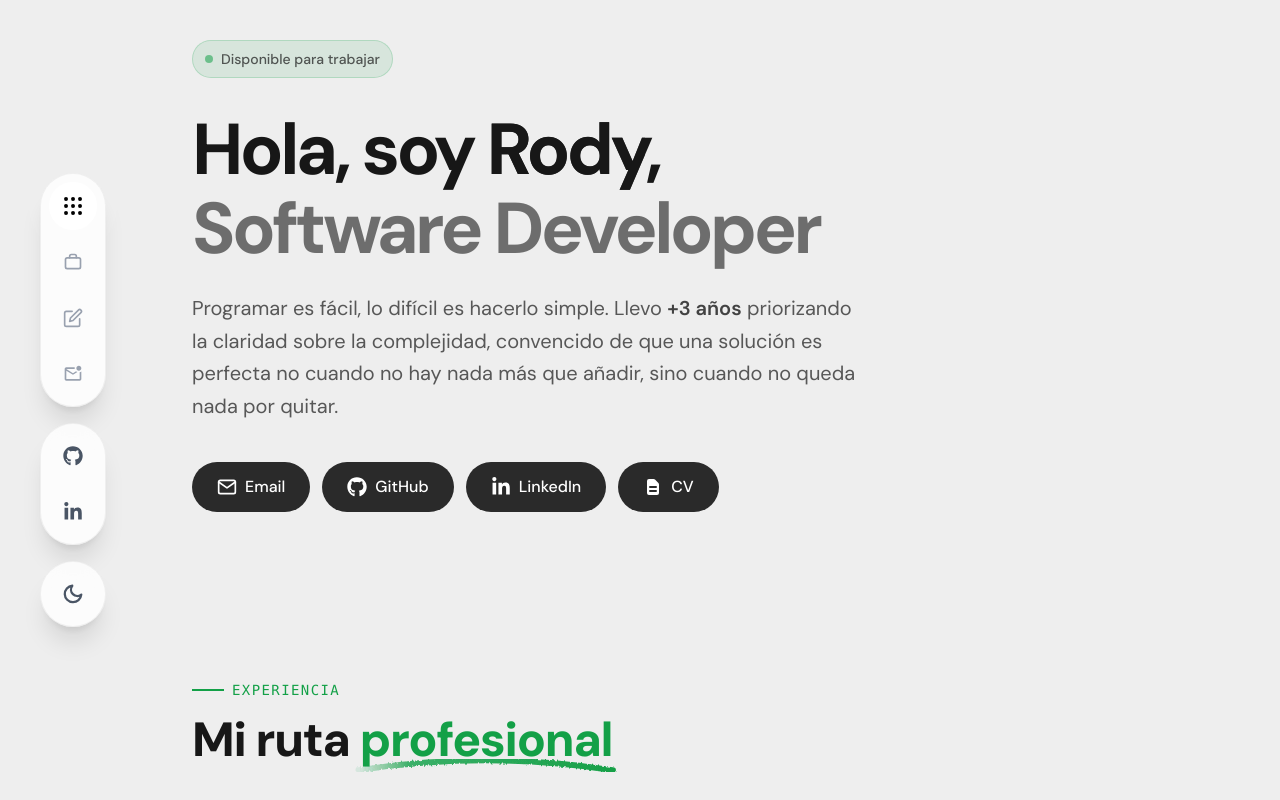
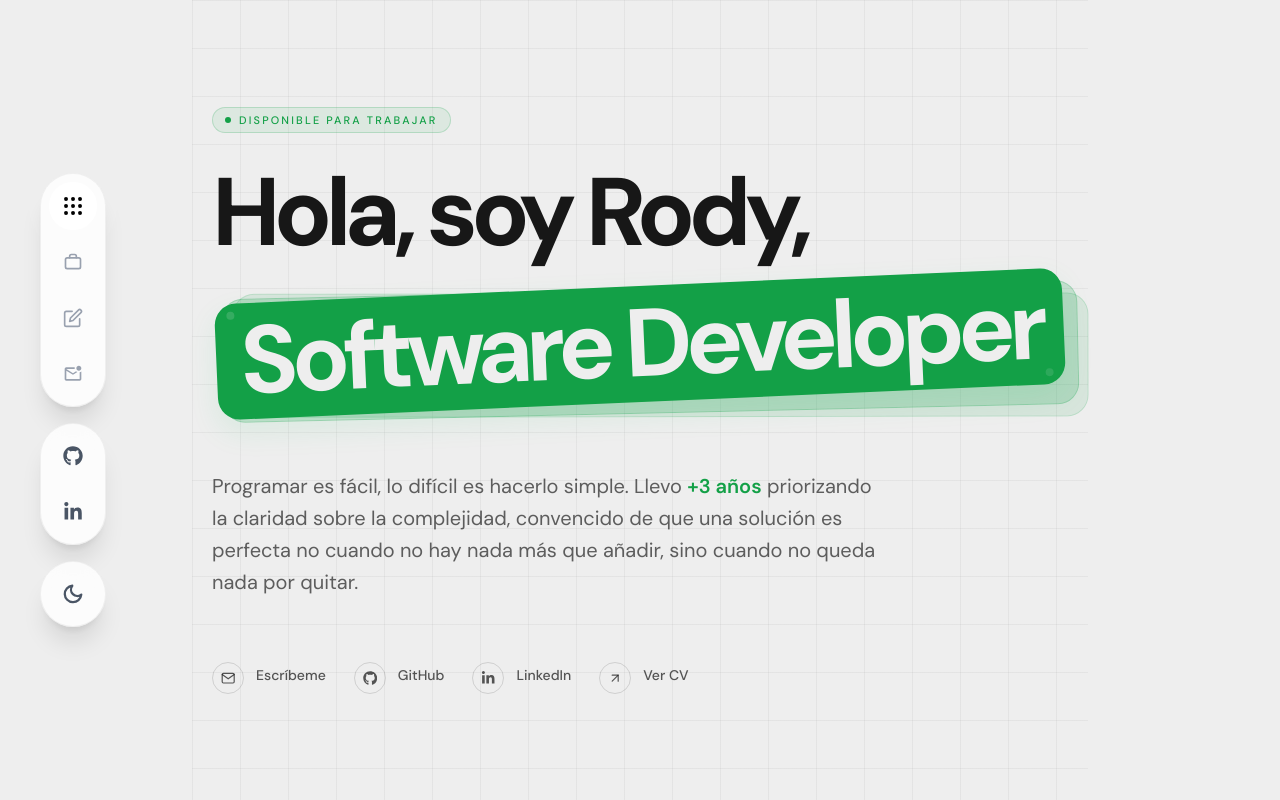
Before and after one commit to rody-huancas/dev-portfolio, a Next.js app: page / in a window 1280 px wide. Shown: the top 800 px of the page. Built offline with nearby package versions, Linux system fonts and the light colour scheme.

Commit message:
feat(hero): redesign landing hero presentation

```diff
--- a/src/components/HeroSection/index.tsx
+++ b/src/components/HeroSection/index.tsx
@@ -1,92 +1,150 @@
-import LinkButton from "../LinkButton";
 import ExperienceSection from "../ExperienceSection";
-import { FiMail } from "react-icons/fi";
-import { HiDocumentText } from "react-icons/hi";
 import { FaGithub, FaLinkedinIn } from "react-icons/fa";
+import { FiArrowUpRight, FiMail } from "react-icons/fi";
 
 const HeroSection = () => {
   return (
     <section
       id="hero"
-      className="min-h-screen flex flex-col justify-center gap-10 pt-20 md:pt-10"
+      className="flex flex-col gap-20"
       aria-label="Sección de presentación"
     >
-      <div className="w-full">
+      <div className="relative flex min-h-screen flex-col justify-center">
         <div
-          className="inline-flex items-center gap-2 mb-8 px-3 py-2 rounded-full bg-status/10 border border-status/20"
-          role="status"
-          aria-live="polite"
-        >
-          <div
-            className="w-2 h-2 rounded-full bg-status animate-pulse shadow-lg shadow-status/50"
+          className="pointer-events-none absolute inset-0 opacity-60 dark:opacity-20"
+          aria-hidden="true"
+          style={{
+            backgroundImage: [
+              "linear-gradient(to right, rgba(23,23,23,0.08) 1px, transparent 1px)",
+              "linear-gradient(to bottom, rgba(23,23,23,0.08) 1px, transparent 1px)",
+            ].join(", "),
+            backgroundSize: "48px 48px",
+          }}
+        />
+
+        <div className="relative z-10 w-full max-w-5xl space-y-16 lg:px-5">
+          <div className="mb-4 inline-flex items-center gap-2 rounded-full border border-status/20 bg-status/8 px-3 py-1 text-[0.68rem] font-medium uppercase tracking-[0.2em] text-status">
+            <span
+              className="h-1.5 w-1.5 rounded-full bg-status"
               aria-hidden="true"
             />
-          <span className="text-background/70 dark:text-foreground/90 text-sm font-medium">
-            Disponible para trabajar
-          </span>
+            <span>Disponible para trabajar</span>
           </div>
 
-        <h1 className="text-4xl sm:text-5xl md:text-6xl lg:text-7xl font-bold mb-6 leading-[1.1] tracking-tighter">
-          Hola, soy{" "}
-          <span className="text-background dark:text-foreground bg-linear-to-r from-background to-background/80 dark:from-foreground dark:to-foreground/80 bg-clip-text">
-            Rody
+          <h1 className="mt-5 max-w-4xl space-y-5 text-[2.85rem] font-bold leading-[0.94] tracking-[-0.07em] text-background dark:text-foreground sm:space-y-6 sm:text-[4.2rem] sm:leading-[0.92] md:text-[5.2rem] lg:text-[6rem]">
+            <span className="block">Hola, soy Rody,</span>
+
+            <span className="mt-3 block md:mt-4">
+              <span className="relative inline-flex max-w-full -rotate-[2.5deg] px-1 py-1">
+                <span
+                  className="absolute inset-0 translate-x-3 translate-y-2 rotate-[2.4deg] rounded-2xl border border-status/14 bg-status/10 sm:translate-x-4 sm:translate-y-2.5 sm:rounded-[1.2rem] md:translate-x-5 md:translate-y-3 md:rounded-[1.35rem]"
+                  aria-hidden="true"
+                />
+                <span
+                  className="absolute inset-0 translate-x-1.5 translate-y-1 rotate-[1.2deg] rounded-2xl border border-status/20 bg-status/18 sm:translate-x-2 sm:translate-y-1.5 sm:rounded-[1.2rem] md:translate-x-2.5 md:translate-y-2 md:rounded-[1.35rem]"
+                  aria-hidden="true"
+                />
+                <span className="relative inline-flex max-w-full rounded-2xl bg-status px-4 py-2 text-[2.15rem] leading-none text-foreground shadow-[0_12px_30px_rgba(34,197,94,0.10)] sm:rounded-[1.2rem] sm:px-5 sm:py-2 sm:text-[3rem] md:rounded-[1.35rem] md:px-6 md:py-2.5 md:text-[4rem] lg:text-[6rem]">
+                  <span
+                    className="absolute left-2 top-1.5 h-1.5 w-1.5 rounded-full bg-foreground/16 sm:left-3 sm:top-2 sm:h-2 sm:w-2"
+                    aria-hidden="true"
+                  />
+                  <span
+                    className="absolute right-2 bottom-1.5 h-1.5 w-1.5 rounded-full bg-foreground/12 sm:right-3 sm:bottom-2 sm:h-2 sm:w-2"
+                    aria-hidden="true"
+                  />
+                  <span className="relative whitespace-nowrap">
+                    Software Developer
                   </span>
-          ,
-          <br />
-          <span className="text-background/60 dark:text-foreground/60">
-            Software Developer
+                </span>
+              </span>
             </span>
           </h1>
 
-        <p className="text-background/70 dark:text-foreground/80 text-base md:text-lg lg:text-xl max-w-2xl leading-relaxed mb-10">
+          <p className="mt-8 max-w-2xl text-lg leading-8 text-background/68 dark:text-foreground/74 md:text-xl">
             Programar es fácil, lo difícil es hacerlo simple. Llevo{" "}
-          <strong className="font-semibold text-background/80 dark:text-foreground/90">
-            +3 años
-          </strong>{" "}
+            <span className="font-semibold text-status">+3 años</span>{" "}
             priorizando la claridad sobre la complejidad, convencido de que una
-          solución es perfecta no cuando no hay nada más que añadir, sino cuando
-          no queda nada por quitar.
+            solución es perfecta no cuando no hay nada más que añadir, sino
+            cuando no queda nada por quitar.
           </p>
 
           <nav
-          className="flex flex-wrap items-center gap-3 mb-12"
+            className="mt-10 flex flex-wrap items-center gap-x-7 gap-y-4"
             aria-label="Enlaces de contacto y redes sociales"
           >
-          <LinkButton
+            <a
               href="mailto:rodyhuancas.04@gmail.com"
-            ariaLabel="Enviar correo electrónico a rodyhuancas.04@gmail.com"
+              aria-label="Enviar correo electrónico a rodyhuancas.04@gmail.com"
               title="Contactar por email"
-            icon={FiMail}
-            label="Email"
+              className="group inline-flex items-center gap-3 text-sm font-medium text-background/72 transition-colors hover:text-background dark:text-foreground/72 dark:hover:text-foreground"
+            >
+              <span className="flex h-8 w-8 items-center justify-center rounded-full border border-background/14 transition-transform duration-200 group-hover:-translate-y-0.5 dark:border-foreground/14">
+                <FiMail aria-hidden="true" className="shrink-0 text-[0.9rem]" />
+              </span>
+              <span className="border-b border-transparent pb-1 transition-colors group-hover:border-current">
+                Escríbeme
+              </span>
+            </a>
+
+            <a
+              href="https://github.com/rody-huancas"
+              aria-label="Ver perfil de GitHub de Rody Huancas"
+              title="Visitar GitHub"
+              target="_blank"
+              rel="noopener noreferrer"
+              className="group inline-flex items-center gap-3 text-sm font-medium text-background/72 transition-colors hover:text-background dark:text-foreground/72 dark:hover:text-foreground"
+            >
+              <span className="flex h-8 w-8 items-center justify-center rounded-full border border-background/14 transition-transform duration-200 group-hover:-translate-y-0.5 dark:border-foreground/14">
+                <FaGithub
+                  aria-hidden="true"
+                  className="shrink-0 text-[0.9rem]"
                 />
+              </span>
+              <span className="border-b border-transparent pb-1 transition-colors group-hover:border-current">
+                GitHub
+              </span>
+            </a>
 
-          <LinkButton
-            href="https://github.com/rody-huancas"
-            ariaLabel="Ver perfil de GitHub de Rody Huancas"
-            title="Visitar GitHub"
-            icon={FaGithub}
-            label="GitHub"
-            isExternal
+            <a
+              href="https://linkedin.com/in/rody-huancas"
+              aria-label="Ver perfil de LinkedIn de Rody Huancas"
+              title="Visitar LinkedIn"
+              target="_blank"
+              rel="noopener noreferrer"
+              className="group inline-flex items-center gap-3 text-sm font-medium text-background/72 transition-colors hover:text-background dark:text-foreground/72 dark:hover:text-foreground"
+            >
+              <span className="flex h-8 w-8 items-center justify-center rounded-full border border-background/14 transition-transform duration-200 group-hover:-translate-y-0.5 dark:border-foreground/14">
+                <FaLinkedinIn
+                  aria-hidden="true"
+                  className="shrink-0 text-[0.9rem]"
                 />
+              </span>
+              <span className="border-b border-transparent pb-1 transition-colors group-hover:border-current">
+                LinkedIn
+              </span>
+            </a>
 
-          <LinkButton
-            href="https://linkedin.com/in/rody-huancas"
-            ariaLabel="Ver perfil de LinkedIn de Rody Huancas"
-            title="Visitar LinkedIn"
-            icon={FaLinkedinIn}
-            label="LinkedIn"
-            isExternal
+            <a
+              href="https://res.cloudinary.com/dmgazox1n/image/upload/v1769735355/Portfolio/Documents/CV%20-%20HILDER%20RODY%20HUANCAS%20CHUQUIPOMA.pdf"
+              aria-label="Descargar currículum vitae en formato PDF"
+              title="Descargar CV"
+              target="_blank"
+              rel="noopener noreferrer"
+              className="group inline-flex items-center gap-3 text-sm font-medium text-background/72 transition-colors hover:text-background dark:text-foreground/72 dark:hover:text-foreground"
+            >
+              <span className="flex h-8 w-8 items-center justify-center rounded-full border border-background/14 transition-transform duration-200 group-hover:-translate-y-0.5 dark:border-foreground/14">
+                <FiArrowUpRight
+                  aria-hidden="true"
+                  className="shrink-0 text-[0.9rem]"
                 />
-
-          <LinkButton
-            href="https://res.cloudinary.com/dmgazox1n/image/upload/v1769735355/Portfolio/Documents/CV%20-%20HILDER%20RODY%20HUANCAS%20CHUQUIPOMA.pdf"
-            ariaLabel="Descargar currículum vitae en formato PDF"
-            title="Descargar CV"
-            icon={HiDocumentText}
-            label="CV"
-            isExternal
-          />
+              </span>
+              <span className="border-b border-transparent pb-1 transition-colors group-hover:border-current">
+                Ver CV
+              </span>
+            </a>
           </nav>
+        </div>
       </div>
 
       <ExperienceSection />
```
Lines whose indentation alone changed are shown as unchanged.
